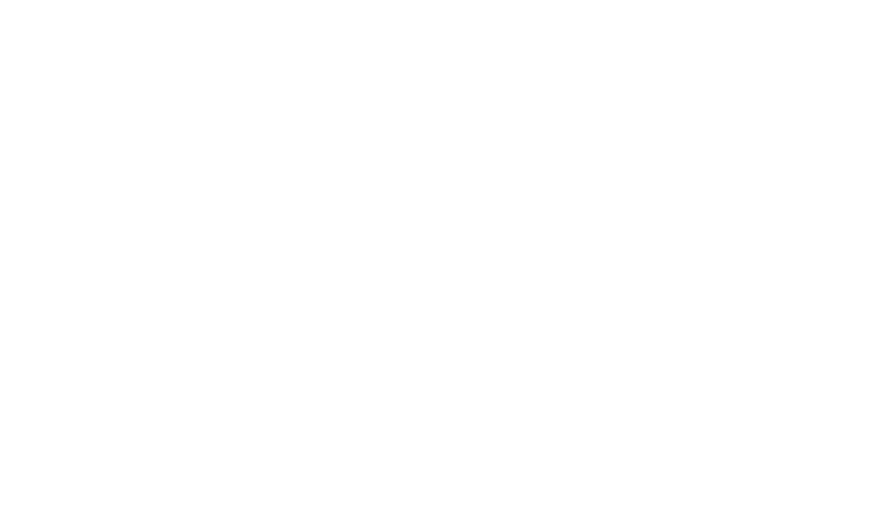
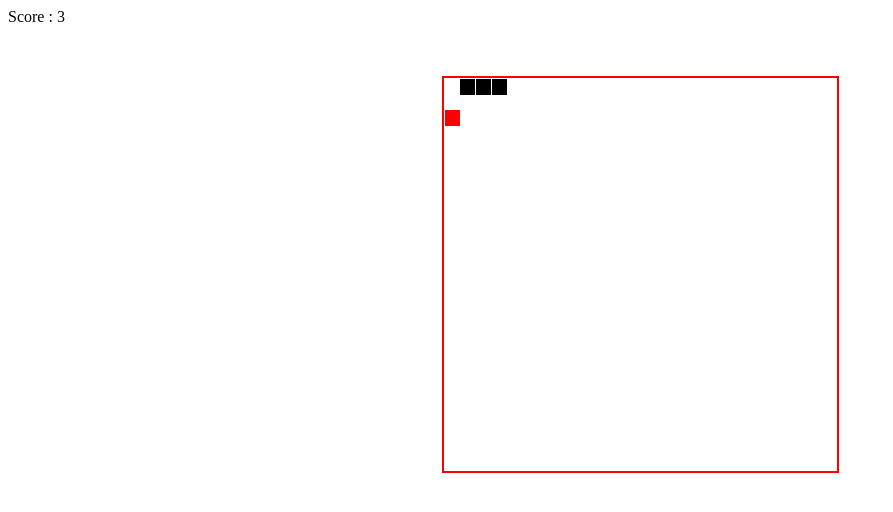
Before and after one commit to sergejmiroshnichenko/React_snake-game, a React (Create React App) app in the folder snake/: page / in a window 1280 px wide. Shown: the top 512 px of the page, without its empty margins (0-893 px from the left). Built offline with nearby package versions, Linux system fonts and the light colour scheme.

Commit message:
add function movement, setTimeout

```diff
--- a/snake/src/App.css
+++ b/snake/src/App.css
@@ -1,38 +1,11 @@
 .App {
   text-align: center;
-}
-
-.App-logo {
-  height: 40vmin;
-  pointer-events: none;
-}
-
-@media (prefers-reduced-motion: no-preference) {
-  .App-logo {
-    animation: App-logo-spin infinite 20s linear;
-  }
-}
-
-.App-header {
-  background-color: #282c34;
-  min-height: 100vh;
   display: flex;
   flex-direction: column;
   align-items: center;
   justify-content: center;
-  font-size: calc(10px + 2vmin);
   color: white;
+  font-size: 19px;
+  background: #494040;
+  height: 100vh;
 }
-
-.App-link {
-  color: #61dafb;
-}
-
-@keyframes App-logo-spin {
-  from {
-    transform: rotate(0deg);
-  }
-  to {
-    transform: rotate(360deg);
-  }
-}
--- a/snake/src/App.js
+++ b/snake/src/App.js
@@ -1,12 +1,119 @@
 import './App.css';
+import React, {useEffect, useState} from 'react';
+import Snake from "./Snake";
+import Food from './Food'
 
 
 const App = () => {
-  return (
-    <div className="App">
 
-    </div>
-  );
+    const SPEED = 300;
+    const WIDTH = 393;
+    const HEIGHT = 393;
+    const AVAILABLE_MOVES = ['ArrowRight', 'ArrowLeft', 'ArrowUp', 'ArrowDown', 'Enter'];
+
+
+    const [snakeDots, setSnakeDots] = useState([[0, 0], [4, 0], [8, 0]]);
+    const [food, setFood] = useState([0,8]);
+    const [movement, setMovement] = useState(AVAILABLE_MOVES[0]);
+
+
+    const getRandomCoordinates = () => {
+
+        let x = null;
+        let y = null;
+        do{
+            let min = 1;
+            let max = 75;
+            x = Math.floor((Math.random() * (max - min + 1) + min) / 4) * 4;
+            y = Math.floor((Math.random() * (max - min + 1) + min) / 4) * 4;
+        } while (snakeDots.some(elem => elem[0] === [x,y] && elem[1] === [x,y]));
+        setFood([x, y]);
+    }
+
+    useEffect(() => {
+        const interval = snakeMove();
+        return () => clearInterval(interval);
+    }, [snakeDots]);
+
+    const snakeMove = () => {
+        const timerId = setTimeout(() => {
+            const newSnake = [...snakeDots];
+            let move = [];
+
+            switch (movement) {
+                case AVAILABLE_MOVES[0]:
+                    move = [4, 0];
+                    break;
+                case AVAILABLE_MOVES[1]:
+                    move = [-4, 0];
+                    break;
+                case AVAILABLE_MOVES[2]:
+                    move = [0, -4];
+                    break;
+                case AVAILABLE_MOVES[3]:
+                    move = [0, 4];
+                    break;
+                case AVAILABLE_MOVES[4]:
+                    return movement ? movement : !movement;
+            }
+
+            const head = [
+                checkBorder(newSnake[newSnake.length - 1][0] + move[0]),
+                checkBorder(newSnake[newSnake.length - 1][1] + move[1])
+            ];
+
+            newSnake.push(head);
+            let connectIndex = 1;
+            if(head[0] === food[0] && head[1] === food[1]){
+                connectIndex = 0;
+                getRandomCoordinates();
+            }
+
+            snakeDots.forEach((dot) => {
+                if(head[0] === dot[0] && head[1] === dot[1]){
+                    return alert('Game over')
+                }
+            })
+
+            setSnakeDots(newSnake.slice(connectIndex));
+        }, SPEED)
+        return timerId;
+    }
+
+    const checkBorder = position => {
+        switch (true) {
+            case position >= WIDTH / 4 :
+                return 0;
+            case position < 0 :
+                return (WIDTH / 4) - 2;
+            default:
+                return position;
+        }
+    }
+
+    const handleKeyDown = (event) => {
+        console.log(event.key)
+        const index = AVAILABLE_MOVES.indexOf(event.key);
+        if (index > -1) {
+            setMovement(AVAILABLE_MOVES[index]);
+        }
+    }
+
+    useEffect(() => {
+        document.addEventListener('keydown', handleKeyDown);
+    }, []);
+
+
+    return (
+        <>
+             Score : {snakeDots.length}
+            <div className="game-area" style={{width: `${WIDTH}px`, height: `${HEIGHT}px`}}>
+                <Snake snakeDots={snakeDots}/>
+                <Food food={food}/>
+            </div>
+        </>
+
+    );
 }
 
 export default App;
--- /dev/null
+++ b/snake/src/Food.js
@@ -0,0 +1,18 @@
+import React from 'react';
+
+
+const Food = ({food}) => {
+
+
+
+    const style = {
+        left : `${food[0]}%`,
+        top : `${food[1]}%`
+    }
+
+    return (
+        <div className='snake-food' style={style}></div>
+    )
+}
+
+export default Food;
--- /dev/null
+++ b/snake/src/Snake.js
@@ -0,0 +1,22 @@
+import React from 'react';
+
+
+const Snake = ({snakeDots}) => {
+
+    return (
+        <div>
+            {snakeDots.map((dot, index) => {
+                const style = {
+                    left : `${dot[0]}%`,
+                    top : `${dot[1]}%`,
+                    // right : `${dot[8]}%`,
+                }
+                return (
+                    <div className='snake-dot' style={style} key={index}></div>
+                )
+            })}
+        </div>
+    )
+}
+
+export default Snake;
--- a/snake/src/index.css
+++ b/snake/src/index.css
@@ -1,13 +1,24 @@
-body {
-  margin: 0;
-  font-family: -apple-system, BlinkMacSystemFont, 'Segoe UI', 'Roboto', 'Oxygen',
-    'Ubuntu', 'Cantarell', 'Fira Sans', 'Droid Sans', 'Helvetica Neue',
-    sans-serif;
-  -webkit-font-smoothing: antialiased;
-  -moz-osx-font-smoothing: grayscale;
+
+.game-area{
+  position: relative;
+  margin: 50px auto;
+  border: 2px solid red;
 }
 
-code {
-  font-family: source-code-pro, Menlo, Monaco, Consolas, 'Courier New',
-    monospace;
+.snake-dot{
+  position: absolute;
+  width: 4%;
+  height: 4%;
+  background: black;
+  border: 1px solid white;
+  z-index: 2;
 }
+
+.snake-food{
+  z-index: 1;
+  position: absolute;
+  width: 4%;
+  height: 4%;
+  background: red;
+  border: 1px solid white;
+}
```
